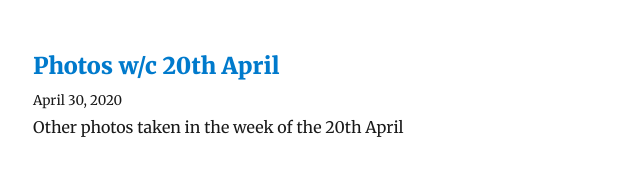
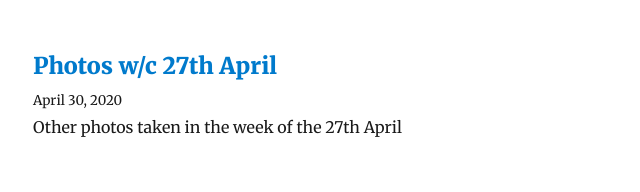
Before and after one commit to mncharlton/photoblog, a Gatsby site: page /blog/ in a window 1280 px wide. Shown: the part 213-405 px from the top of the page, 292-932 px from the left. Built offline with nearby package versions, Linux system fonts and the light colour scheme; Gatsby itself is replaced by a stand-in of ours; some packages are replaced by stand-ins of ours.

Commit message:
correct date again

```diff
--- a/content/blog/27AprRandom/20th April Random.md
+++ b/content/blog/27AprRandom/27th April Random.md
@@ -1,10 +1,10 @@
 ---
-title: Photos w/c 20th April
+title: Photos w/c 27th April
 date: "2020-04-30"
-description: "Other photos taken in the week of the 20th April"
+description: "Other photos taken in the week of the 27th April"
 ---
 
-Some more photos I took this week! (w/c 20th April)
+Some more photos I took this week! (w/c 27th April)
 
 
 
```
